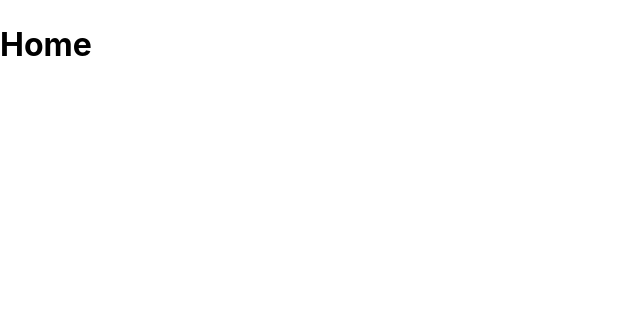
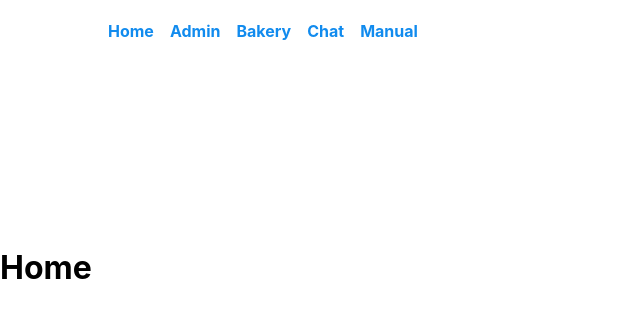
Before and after one commit to MS269/bread-collection, a React (Create React App) app: page / in a window 1280 px wide. Shown: the top 318 px of the page, without its empty margins (0-640 px from the left). Built offline with nearby package versions, Linux system fonts and the light colour scheme.

Commit message:
Commit Header

```diff
--- a/src/App.tsx
+++ b/src/App.tsx
@@ -1,5 +1,6 @@
 import { HelmetProvider } from "react-helmet-async";
 import { BrowserRouter as Router, Route, Switch } from "react-router-dom";
+import Header from "./components/Header";
 import routes from "./routes";
 import Admin from "./screens/Admin";
 import Bakery from "./screens/Bakery";
@@ -12,6 +13,7 @@ export default function App() {
   return (
     <HelmetProvider>
       <Router>
+        <Header />
         <Switch>
           <Route path={routes.home} exact>
             <Home />
--- /dev/null
+++ b/src/components/Header.tsx
@@ -0,0 +1,28 @@
+import { Link } from "react-router-dom";
+import routes from "../routes";
+
+export default function Header() {
+  return (
+    <header>
+      <nav>
+        <ul>
+          <li>
+            <Link to={routes.home}>Home</Link>
+          </li>
+          <li>
+            <Link to={routes.admin}>Admin</Link>
+          </li>
+          <li>
+            <Link to={routes.bakery}>Bakery</Link>
+          </li>
+          <li>
+            <Link to={routes.chat}>Chat</Link>
+          </li>
+          <li>
+            <Link to={routes.manual}>Manual</Link>
+          </li>
+        </ul>
+      </nav>
+    </header>
+  );
+}
```
